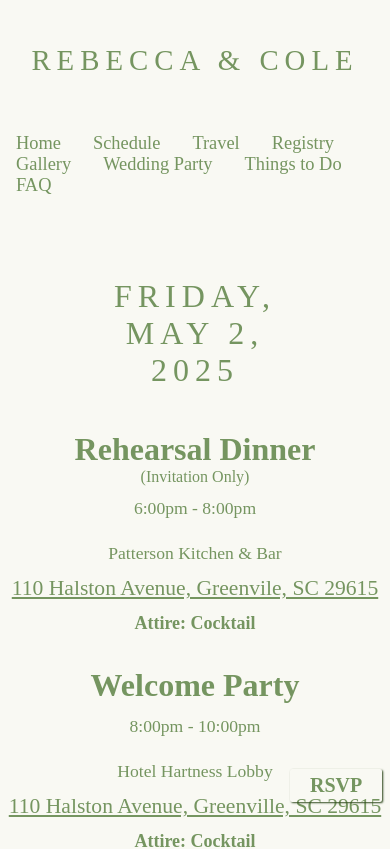
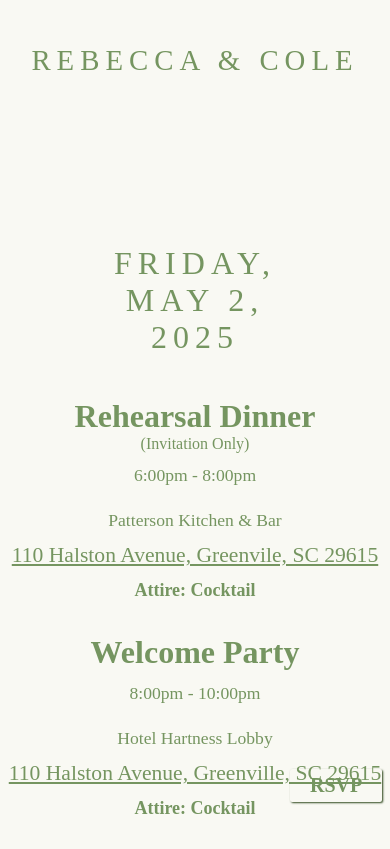
Before and after one commit to colecrum26/wedding, a React (Create React App) app in the folder wedding-website/: page /schedule in a window 390 px wide. Shown: the top 849 px of the page. Built offline with nearby package versions, Linux system fonts and the light colour scheme.

Commit message:
updates to hamburger menu

```diff
--- a/wedding-website/src/App.css
+++ b/wedding-website/src/App.css
@@ -4,7 +4,7 @@
   --accent-darkGreen: rgb(79, 104, 61);
   --accent-darkerGreen: rgb(51, 76, 33);
   --accent-darkGreen-overlay: rgba(79, 104, 61, 0.8);
-  --accent-darkGold: #be9b0c;
+  --accent-darkGold: #be9a0c30;
 }
 
 * {
--- a/wedding-website/src/components/hamburger.jsx
+++ b/wedding-website/src/components/hamburger.jsx
@@ -1,3 +1,5 @@
+import "../style/hamburger.css";
+
 export default function Hamburger() {
     return (
         <>
@@ -6,30 +8,6 @@ export default function Hamburger() {
                 <div className="burger burger2"></div>
                 <div className="burger burger3"></div>
             </div>
-
-            <style jsx>{`
-                .hamburger {
-                    width: 32px;
-                    height: 32px;
-                    display: flex;
-                    justify-content: space-around;
-                    flex-flow: column nowrap;
-                    align-self: flex-start;
-                    z-index: 10;
-                }
-
-                .burger {
-                    width: 2rem;
-                    height: 0.25rem;
-                    border-radius: 10px;
-                    background-color: black;
-                    transform-origin: 1px;
-                    transition: all 0.3s linear;
-                }
-
-            `}
-
-            </style>
         </>
     )
 }
--- a/wedding-website/src/components/nav.jsx
+++ b/wedding-website/src/components/nav.jsx
@@ -1,6 +1,7 @@
 import { useState } from "react";
 import { NavLink } from "react-router-dom";
 import Hamburger from "./hamburger";
+import "../style/nav.css";
 
 export default function Nav() {
     const [hamburgerOpen, setHamburgerOpen] = useState(false);
@@ -12,7 +13,9 @@ export default function Nav() {
 
 
     return (
-        <div className="nav-test">
+        <header>
+            <nav>
+                <div className="nav-bar">
                     <h1 className="page-top"><NavLink to="/" id="header-title">REBECCA & COLE</NavLink></h1>
                         <div className="navigation">
                             <ul>
@@ -30,52 +33,29 @@ export default function Nav() {
                             </div>
                         </div>
 
+
             <style jsx>{`
-                .nav-test {
-                    width: 100%;
-                }
 
-                .navigation {
-                    display: block;
-                    width: 100%;
-                    height: 50px;
-                    background-color: blue;
-                }
-
-                .navigation ul {
-                    display: flex;
-                    flex-wrap: wrap;
-                    align-self: flex-end;
-                    float: right;
-                    margin: 10px 0;
-                    padding: 0 25px;
-                }
-
-                .navigation ul li {
-                    list-style-type: none;
-                    padding-right: 10px;
-                }
-
-                .hamburger {
-                    display: none;
-                    z-index: 6;
-                }
 
                 @media (max-width: 767px) {
                     .hamburger {
                         display: flex;
-                        // padding-top: 10px;
-                        // margin-left: 10px;
-                        // z-index: 10;
+                        align-self: flex-start;
+                        margin-left: 5px;
+                        z-index: 10;
                     }
 
                     .navigation ul {
                         display: ${hamburgerOpen ? 'inline' : 'none'};
-                        background-color: blue;
-                        height: 100vh;
-                        width: 50vw;
+                        background-color: var(--primary-background);
+                        border: 1px solid var(--accent-darkGold);
+                        border-radius: 2px;
                         margin-top: 50px;
-                        position: fixed;
+                        position: absolute;
+                    }
+
+                    .navigation ul li {
+                        padding: 5px 0;
                     }
                 }
 
@@ -83,5 +63,7 @@ export default function Nav() {
             `}
             </style>
                 </div>
+            </nav>
+        </header>
     )
 }
--- a/wedding-website/src/pages/schedule.jsx
+++ b/wedding-website/src/pages/schedule.jsx
@@ -1,11 +1,13 @@
 import Header from "../components/header";
+import Nav from "../components/nav";
 import RSVPButton from "../components/rsvpBtn";
 
 export default function Schedule() {
   return (
     // make each page return to top when changing
     <div className="page-container">
-      <Header />
+      {/* <Header /> */}
+      <Nav />
       <div className="content-wrapper">
         <div className="events">
           <h1 className="header-main event-date">FRIDAY, MAY 2, 2025</h1>
--- /dev/null
+++ b/wedding-website/src/style/hamburger.css
@@ -0,0 +1,18 @@
+.hamburger {
+    width: 32px;
+    height: 32px;
+    display: flex;
+    justify-content: space-around;
+    flex-flow: column nowrap;
+    align-self: flex-start;
+    z-index: 10;
+}
+
+.burger {
+    width: 2rem;
+    height: 0.2rem;
+    border-radius: 10px;
+    background-color: var(--primary-green);
+    transform-origin: 1px;
+    transition: all 0.3s linear;
+}
--- a/wedding-website/src/style/header.css
+++ b/wedding-website/src/style/header.css
@@ -2,16 +2,3 @@
     color: var(--primary-green);
     font-weight: 500;
 }
-
-.nav-links {
-    margin: 20px 0 0 0;
-    padding: 0;
-    display: flex;
-    flex-wrap: wrap;
-}
-
-.nav-item {
-    font-size: 1.15rem;
-    padding: 0 1rem;
-    list-style: none;
-}
--- /dev/null
+++ b/wedding-website/src/style/nav.css
@@ -0,0 +1,35 @@
+.nav-bar {
+    width: 100%;
+}
+
+.navigation {
+    display: block;
+    width: 100%;
+    height: 50px;
+    background-color: var(--primary-background);
+}
+
+.navigation ul {
+    display: flex;
+    flex-wrap: wrap;
+    justify-content: center;
+    float: inherit;
+    margin: 10px 0;
+    padding: 0 25px;
+}
+
+.navigation ul li {
+    list-style-type: none;
+    font-size: 1.15rem;
+    padding: 0 1rem;
+}
+
+.hamburger {
+    display: none;
+    z-index: 6;
+}
+
+#header-title:hover {
+    color: var(--primary-green);
+    font-weight: 500;
+}
```
Lines whose indentation alone changed are shown as unchanged.
